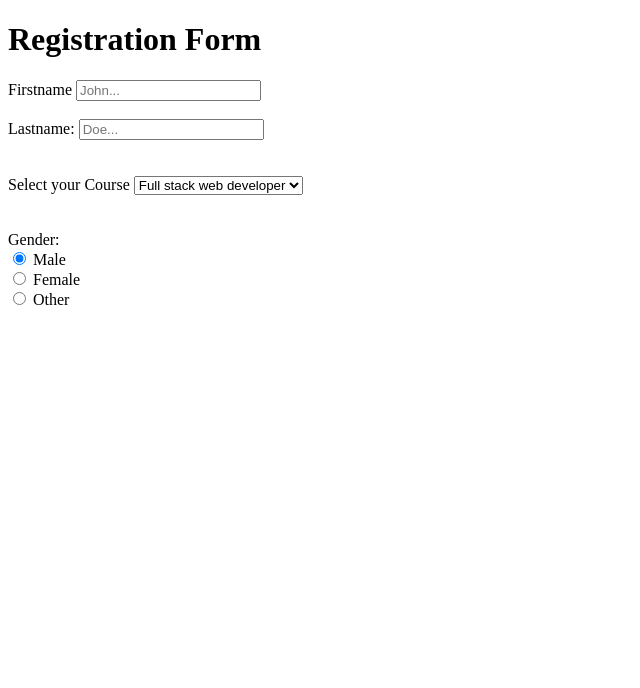
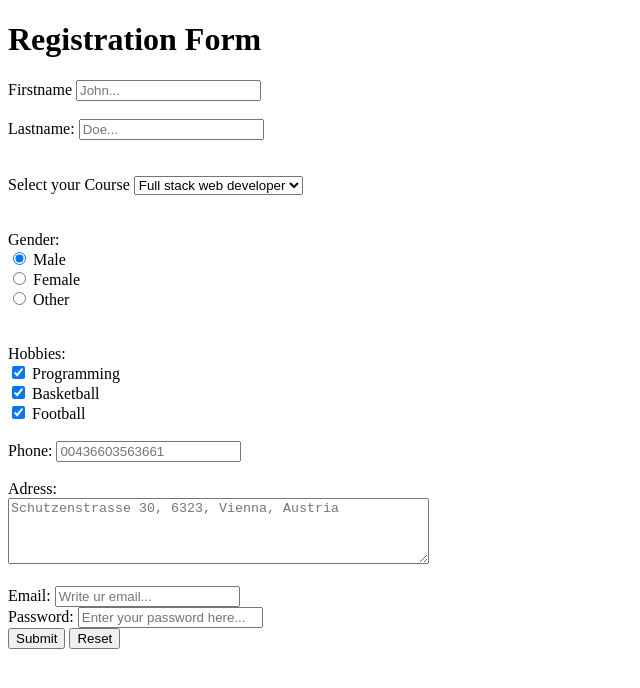
Before and after one commit to PatrikMajcher/html-day-1, a plain HTML site: page Intermediate Exercise | Registration form/RegosForm.html in a window 1280 px wide. Shown: the whole page, without its empty margins (0-640 px from the left). Drawn offline with Linux system fonts and the light colour scheme.

Commit message:
Final version

```diff
--- a/Intermediate Exercise | Registration form/RegosForm.html
+++ b/Intermediate Exercise | Registration form/RegosForm.html
@@ -32,5 +32,46 @@
     <input type="radio" name="gender" value="male" checked /> Male<br />
     <input type="radio" name="gender" value="female" /> Female<br />
     <input type="radio" name="gender" value="other" /> Other
+    <br />
+    <br />
+    <br />
+    <label for="checkbox">Hobbies:</label>
+    <br />
+
+    <input type="checkbox" checked id="checkbox" />
+    <label for="name">Programming</label>
+    <br />
+
+    <input type="checkbox" checked id="checkbox" />
+    <label for="name">Basketball</label>
+    <br />
+    <input type="checkbox" checked id="checkbox" />
+    <label for="name">Football</label>
+    <br />
+    <br />
+    <label for="name">Phone:</label>
+    <input type="number" placeholder="00436603563661" />
+    <br />
+    <br />
+    <label for="name">Adress:</label>
+    <br />
+    <textarea
+      rows="4"
+      cols="50"
+      placeholder="Schutzenstrasse 30, 6323, Vienna, Austria   "
+      id="message"
+      name="message"
+    ></textarea>
+
+    <br />
+    <br />
+    <label for="name">Email:</label>
+    <input type="email" placeholder="Write ur email..." />
+    <br />
+    <label for="name">Password:</label>
+    <input type="password" placeholder="Enter your password here..." />
+    <br />
+    <input type="submit" value="Submit" />
+    <input type="reset" value="Reset" />
   </body>
 </html>
```
